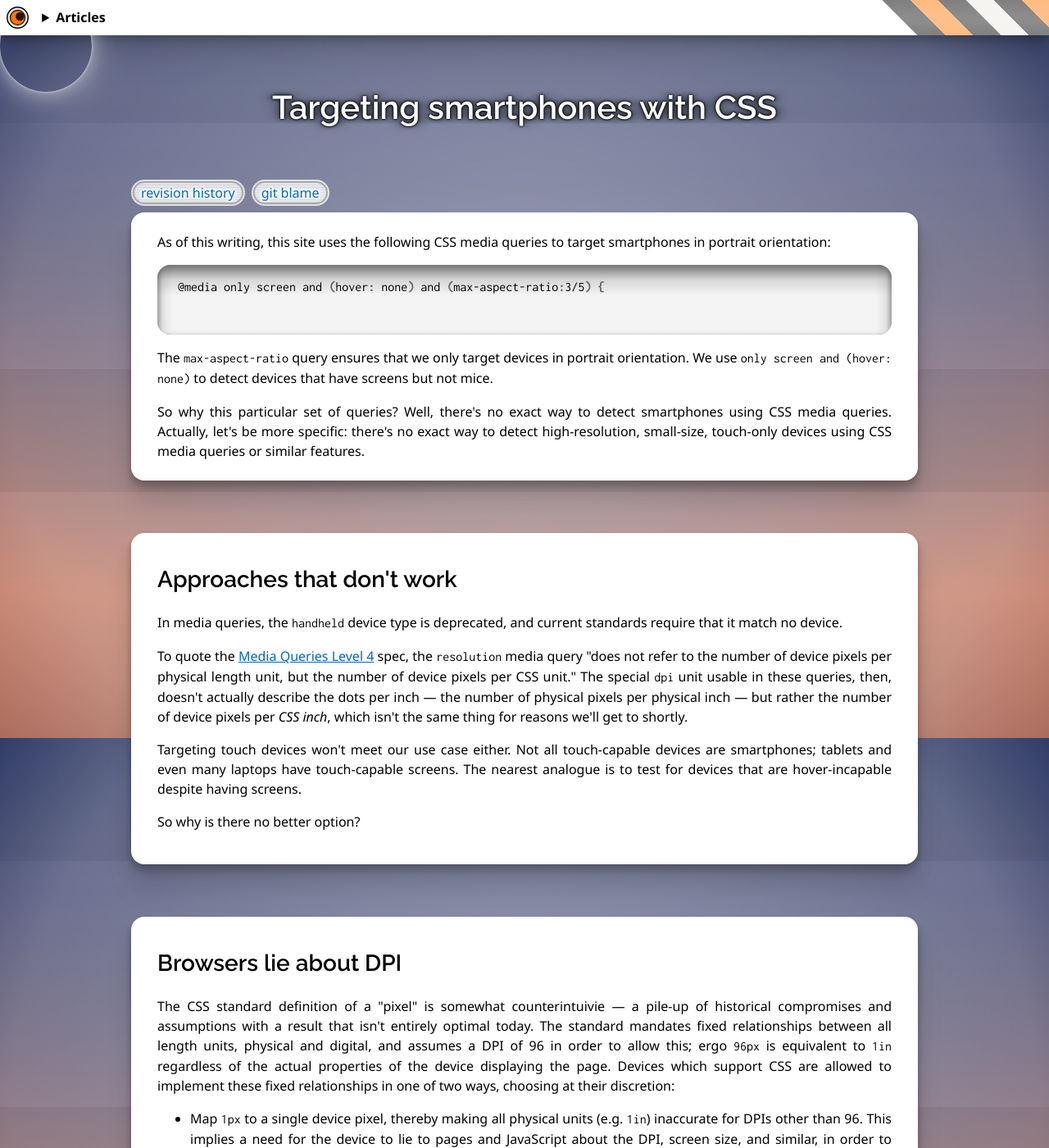
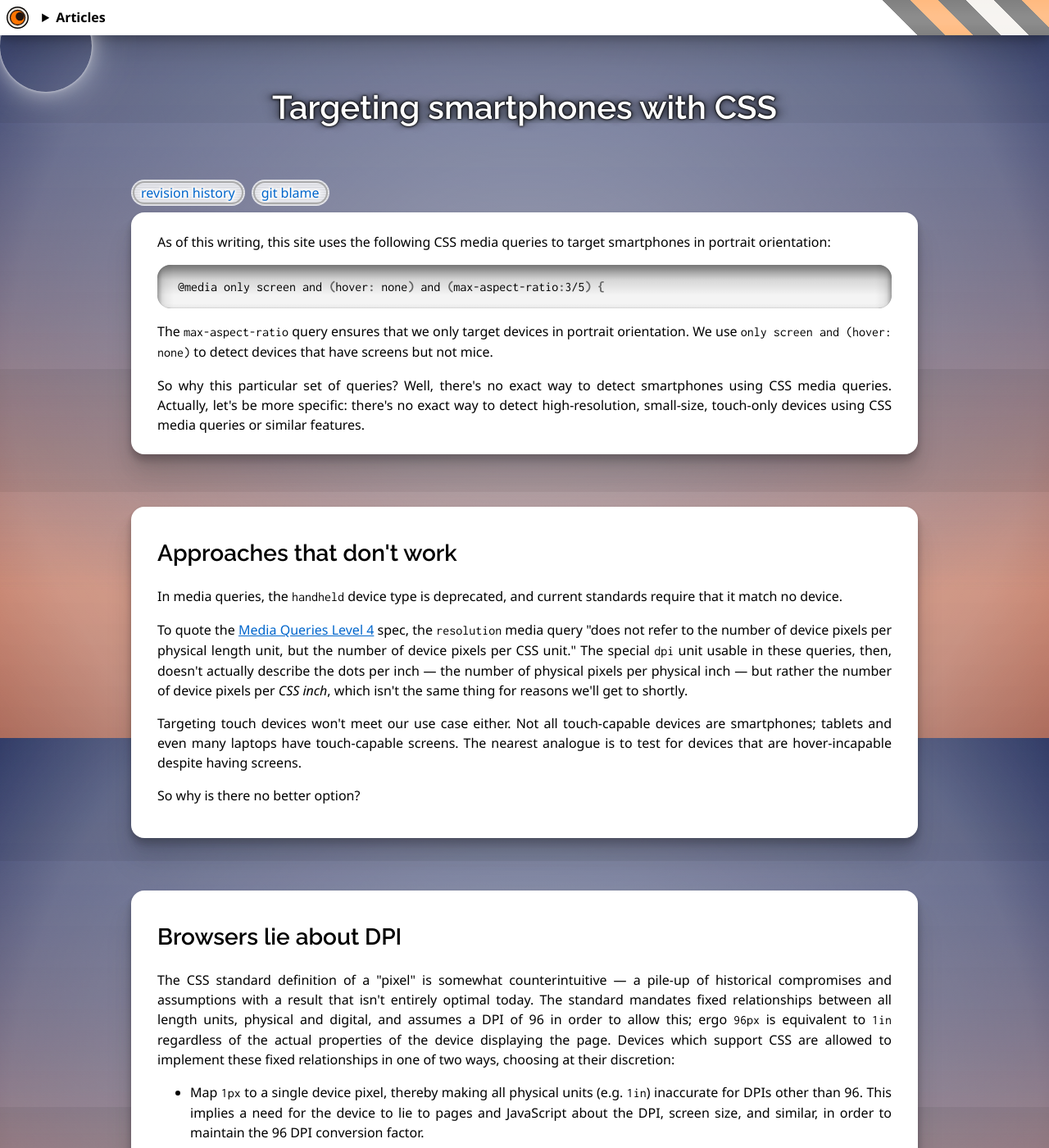
Before and after one commit to DavidJCobb/davidjcobb.github.io, a Jekyll site: the page built from _articles/targeting-smartphones-with-css.html, in a window 1280 px wide and 1400 px high. Shown: the whole window at 82% size. Built offline with Jekyll 4.4.1, drawn with Linux system fonts in a browser that asks for light colours.

Commit message:
Typo fixes and minor wording changes
Typo fixes.

Minor clarification to the article on cone math.

Fix for a dumb mobile bug affecting the social links for GitHub and Nexus, when reading articles.

Improved min-height on PREs on mobile.

```diff
--- a/_articles/ray-cone-intersection.html
+++ b/_articles/ray-cone-intersection.html
@@ -327,6 +327,9 @@
       </m-fraction>
       {{- lu_math_raw_endcap -}}
    </lu-math>
+   <p>
+      And of course, any equation of the form "a = b" is implicitly also "a - b = 0".
+   </p>
 </section>
 
 <section>
--- a/_articles/ray-disc-intersection.html
+++ b/_articles/ray-disc-intersection.html
@@ -113,7 +113,7 @@
    </p>
    <lu-math>
       <m-row>
-         ||{{var_Hp}} - {{var_Do}}||{{lu_math_sq}} &leq; {{var_Dr}}{{lu_math_sq}}
+         {{lu_math_vec_start}}{{var_Hp}} - {{var_Do}}{{lu_math_vec_end}}{{lu_math_sq}} &leq; {{var_Dr}}{{lu_math_sq}}
       </m-row>
       <m-row>
          ({{var_Hp}} - {{var_Do}}) &bullet; ({{var_Hp}} - {{var_Do}}) &leq; {{var_Dr}}{{lu_math_sq}}
--- a/_articles/targeting-smartphones-with-css.html
+++ b/_articles/targeting-smartphones-with-css.html
@@ -47,7 +47,7 @@
 <section>
    <h2><a name="css-dpi"></a>Browsers lie about DPI</h2>
    <p>
-      The CSS standard definition of a "pixel" is somewhat counterintuivie &mdash; a pile-up of historical compromises and assumptions with a result that isn't entirely optimal today. The standard mandates fixed relationships between all length units, physical and digital, and assumes a DPI of 96 in order to allow this; ergo <code>96px</code> is equivalent to <code>1in</code> regardless of the actual properties of the device displaying the page. Devices which support CSS are allowed to implement these fixed relationships in one of two ways, choosing at their discretion:
+      The CSS standard definition of a "pixel" is somewhat counterintuitive &mdash; a pile-up of historical compromises and assumptions with a result that isn't entirely optimal today. The standard mandates fixed relationships between all length units, physical and digital, and assumes a DPI of 96 in order to allow this; ergo <code>96px</code> is equivalent to <code>1in</code> regardless of the actual properties of the device displaying the page. Devices which support CSS are allowed to implement these fixed relationships in one of two ways, choosing at their discretion:
    </p>
    <ul>
       <li>Map <code>1px</code> to a single device pixel, thereby making all physical units (e.g. <code>1in</code>) inaccurate for DPIs other than 96. This implies a need for the device to lie to pages and JavaScript about the DPI, screen size, and similar, in order to maintain the 96 DPI conversion factor.</li>
--- a/_sass/common-visual.scss
+++ b/_sass/common-visual.scss
@@ -74,7 +74,9 @@
 
       overflow-x:auto;
 
-      padding:1rem 1.5rem;
+      $pre-vertical-padding: 1rem;
+
+      padding:$pre-vertical-padding 1.5rem;
       margin:1em 0;
       line-height:1.2em;
 
@@ -157,7 +159,7 @@
          box-shadow: none;
          border:1px solid transparent; /* crbug.com/1417526 */
          border-image: url("./inset-shadow-pre.svg") #{$slice-top} #{$slice-side} #{$slice-bottom} fill / #{$show-top} #{$show-side} #{$show-bottom} / 0;
-         min-height:calc(#{$show-min-height} - 2px);
+         min-height:calc(#{$show-min-height} - 2px - #{2 * $pre-vertical-padding});
 
          /* Ruby Sass doesn't support newer techniques, is unmaintained, and therefore never will */
          /*@supports selector(::-webkit-scrollbar) {*/
--- a/assets/layout-with-sidebar.scss
+++ b/assets/layout-with-sidebar.scss
@@ -349,6 +349,7 @@
 
 $social-icon-size:64px;
 @include for-smartphones-only-portrait {
+   /* MUST NOT use em, ch, etc.; can use rem and friends though. */
    $social-icon-size:1.7rem;
 }
 
@@ -398,12 +399,29 @@
          display:block;
          font-size:$social-icon-size;
          margin:0;
+         /*
          @include content-card-shadow(false);
+         */
          background-color:#FFF;
          background-position:center center;
          border-radius:50%;
          padding:.2em;
       }
+
+      /*
+         Kiwi/Chromium mobile is failing to apply the box-shadow to all pseudo-elements
+         matching the selector. Don't even ask me why; I have no idea. We'll apply the
+         needed styles to the closest real element instead. Everything works fine on
+         desktop (including when emulating smartphones) and in Firefox.
+
+         What a stupid bug.
+
+         [2/29/2024]
+      */
+      width:  calc($social-icon-size * 1.4); /* calc to emulate padding on the pseudo-element */
+      height: calc($social-icon-size * 1.4);
+      border-radius:50%;
+      @include content-card-shadow(false);
    }
 }
 
```
